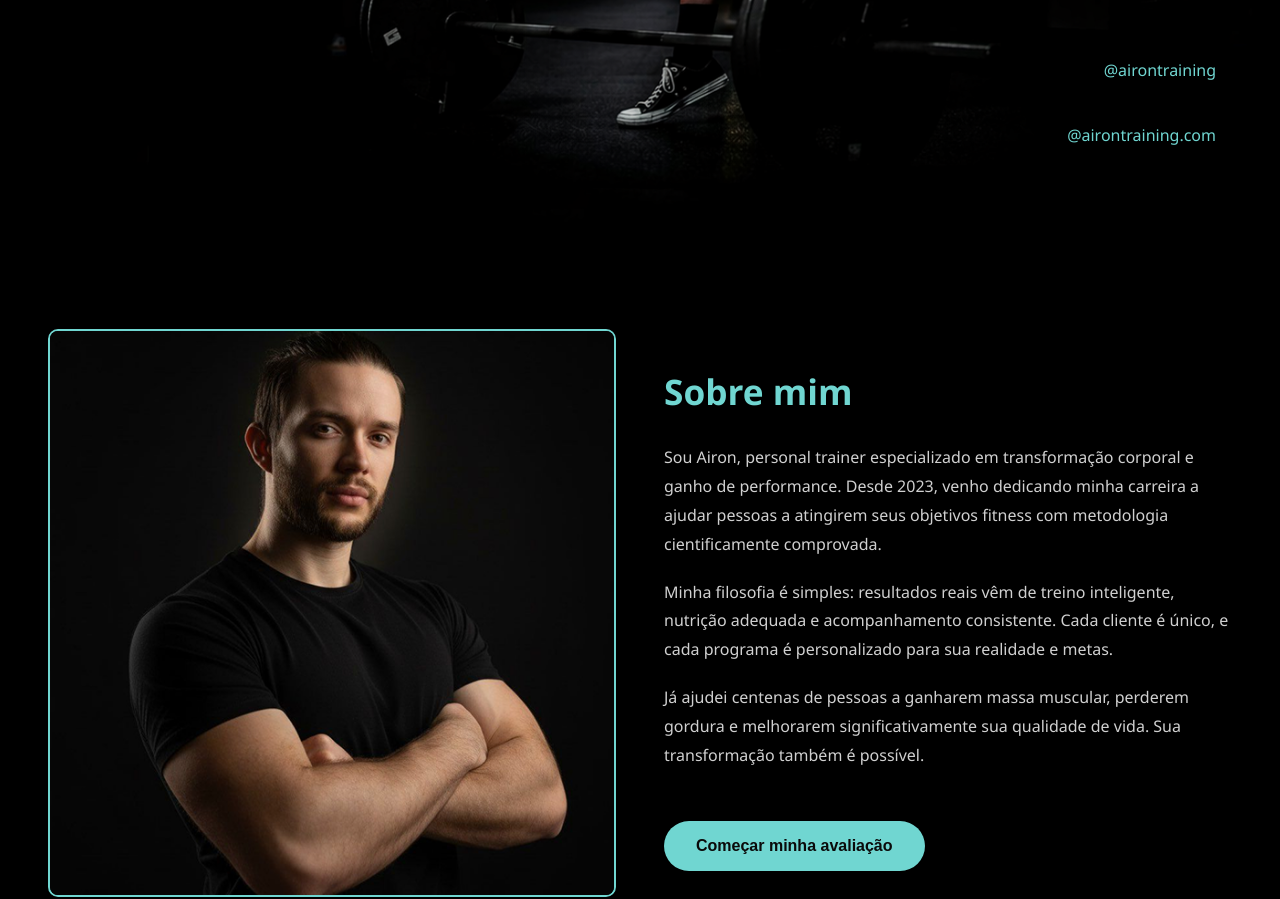
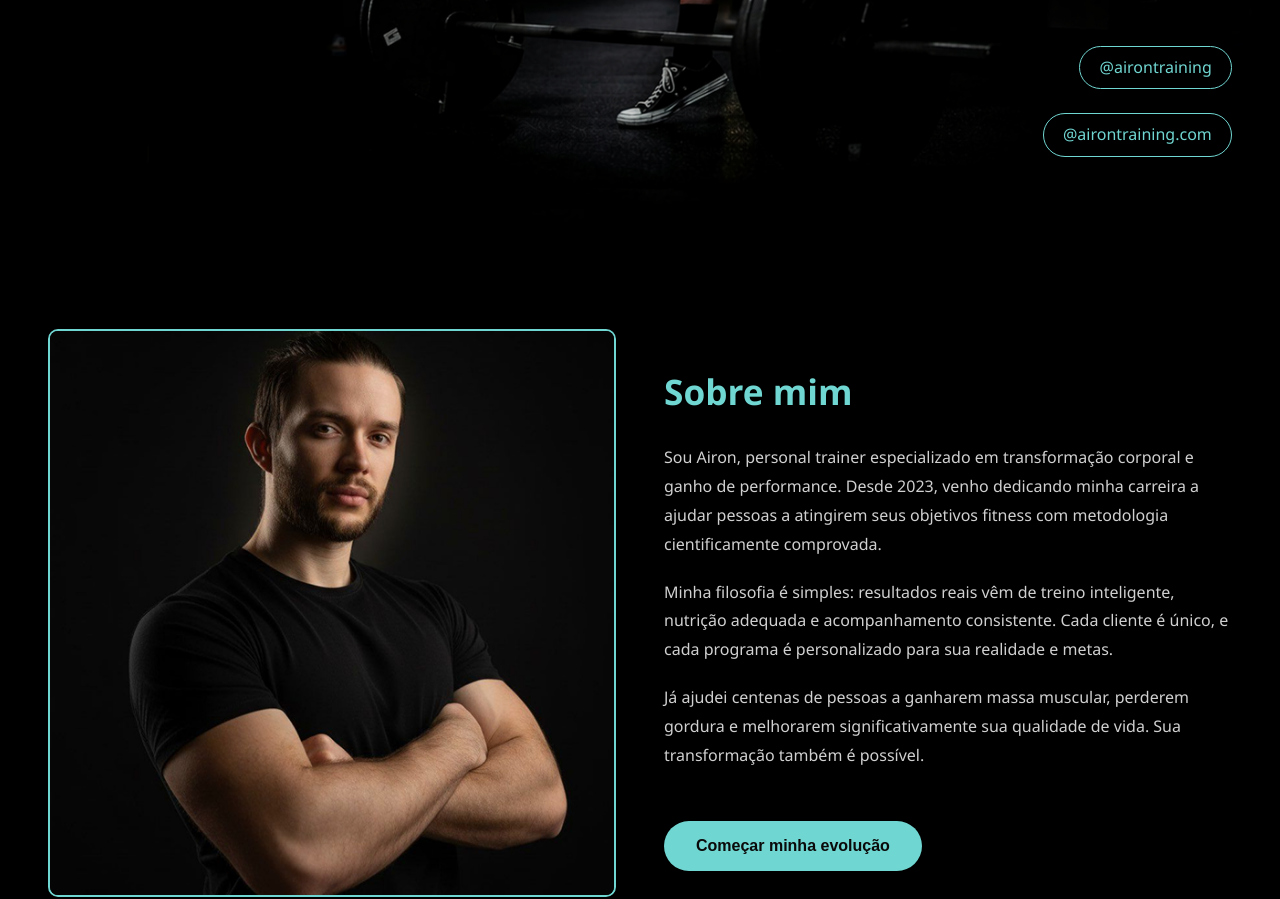
Before and after one commit to SulistaMano-hub/Personal-Trainer, a plain HTML site: page index.html in a window 1280 px wide. Shown: the part 611-1510 px from the top of the page. Drawn offline with Linux system fonts and the light colour scheme.

Commit message:
Refactor buttons and footer structure in index.html
Updated button styles and added onclick events for navigation. Adjusted footer structure and button functionalities.

```diff
--- a/index.html
+++ b/index.html
@@ -320,9 +320,11 @@
       color: #70d6d1;
       text-decoration: none;
       font-size: 1rem;
-      transition: all 0.3s ease;
-      padding: 0.5rem 1rem;
-      border-radius: 5px;
+      padding: 0.5rem 1.2rem;
+      border-radius: 50px;
+      border-color: #f50000;
+      border: 1px solid;
+      background-color: rgba(0, 0, 0, 1.0) !important;
     }
 
     footer a:hover {
@@ -384,11 +386,12 @@
     </nav>
   </header>
 
+
   <section id="home" class="hero">
     <div class="hero-content">
       <h1>Seu objetivo é possível</h1>
       <p>Transforme seu corpo e sua vida com treinamento de excelência personalizado para suas metas.</p>
-      <button class="btn btn-primary">Começar minha evolução</button>
+      <button class="btn btn-primary" onclick="window.location.href='#contact'">Começar minha evolução</button>
     </div>
   </section>
 
@@ -402,7 +405,7 @@
         <p>Sou Airon, personal trainer especializado em transformação corporal e ganho de performance. Desde 2023, venho dedicando minha carreira a ajudar pessoas a atingirem seus objetivos fitness com metodologia cientificamente comprovada.</p>
         <p>Minha filosofia é simples: resultados reais vêm de treino inteligente, nutrição adequada e acompanhamento consistente. Cada cliente é único, e cada programa é personalizado para sua realidade e metas.</p>
         <p>Já ajudei centenas de pessoas a ganharem massa muscular, perderem gordura e melhorarem significativamente sua qualidade de vida. Sua transformação também é possível.</p>
-        <button class="btn btn-primary">Começar minha avaliação</button>
+        <button class="btn btn-primary" onclick="window.location.href='#contact'">Começar minha evolução</button>
       </div>
     </div>
   </section>
@@ -432,7 +435,7 @@
       </div>
     </div>
     <div class="services-btn-container">
-      <button class="btn btn-primary">Quero meu treino personalizado</button>
+      <button class="btn btn-primary" onclick="window.location.href='#contact'">Quero meu treino personalizado</buttom>
     </div>
   </section>
 
@@ -463,12 +466,14 @@
         <img src="Logo.png" alt="AIRON TRAINING Logo">
       </div>
     </div>
+        <footer>
+    <a href="https://instagram.com/airontraining" target="_blank">@airontraining</a>
+    <a href="mailto:contato@airontraining.com">@airontraining.com</a>
+        </footer>
+    </div>
   </section>
 
-  <footer>
-    <a href="https://instagram.com/airontraining" target="_blank">@airontraining</a>
-    <a href="mailto:contato@airontraining.com">@airontraining.com</a>
-  </footer>
+
 
   <script>
     document.querySelectorAll('nav a').forEach(link => {
```
